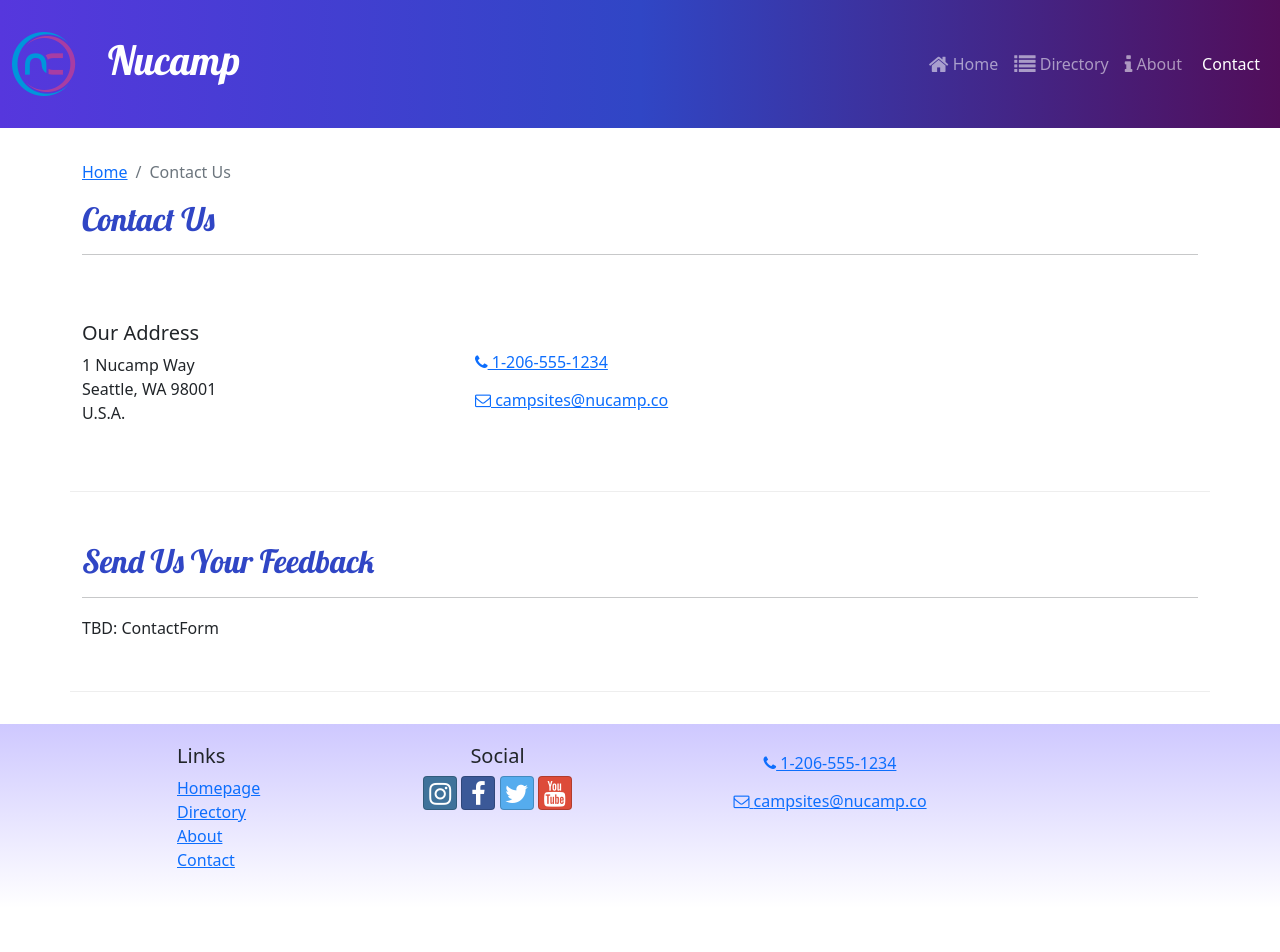
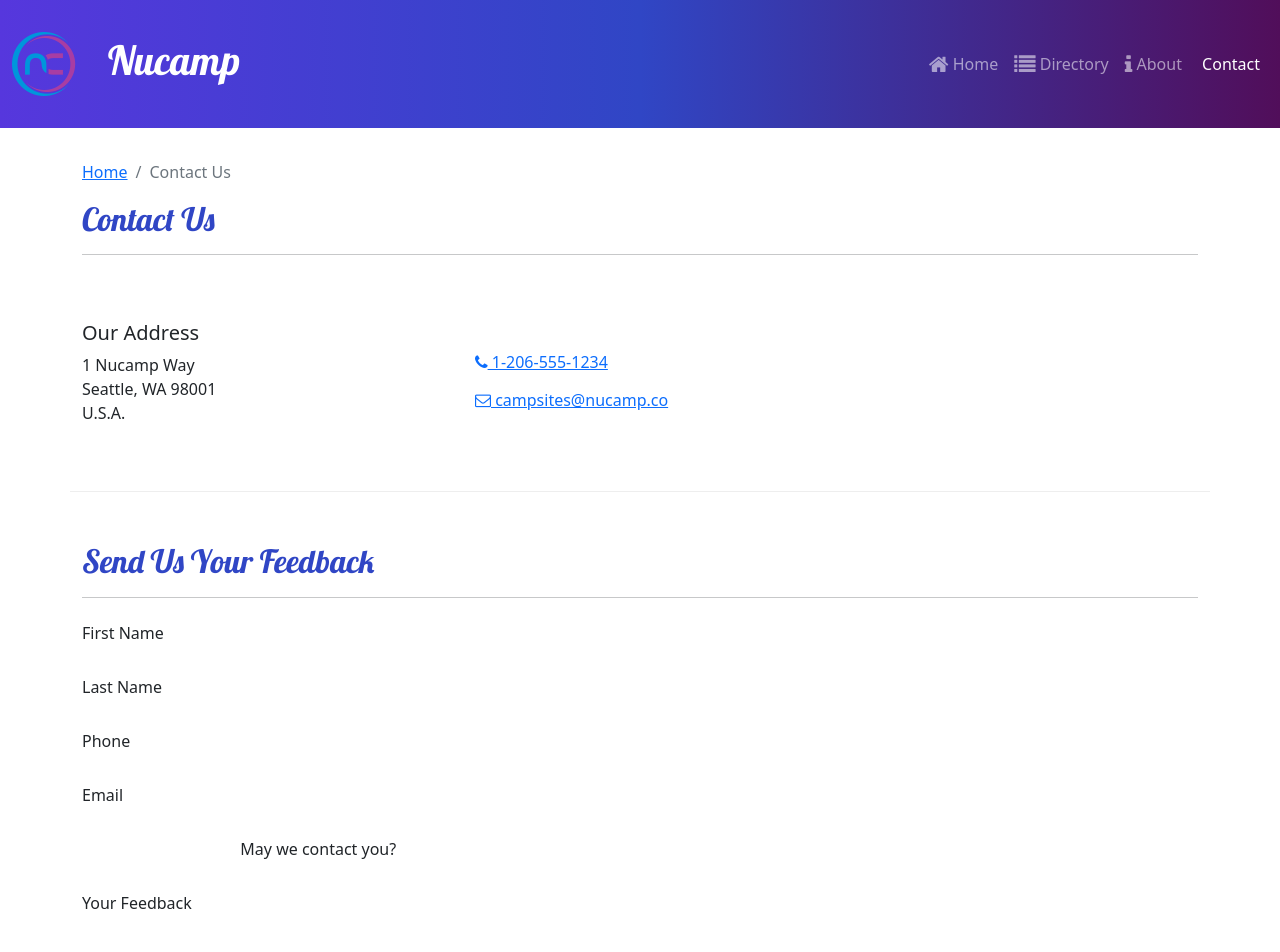
Before and after one commit to trautfish/nucampsite-react, a React (Create React App) app: page /contact in a window 1280 px wide. Shown: the top 952 px of the page. Before the commit the page ends 908 px from the top, so only its background shows below. Built offline with nearby package versions, Linux system fonts and the light colour scheme.

Commit message:
ContactForm - Pt 1

```diff
--- /dev/null
+++ b/src/components/ContactForm.js
@@ -0,0 +1,77 @@
+import { Button, Label, Col, FormGroup } from 'reactstrap';
+import { Formik, Field, Form } from 'formik';
+
+const ContactForm = () => {
+    return (
+        <Formik
+            initialValues={{
+                firstName: '',
+                lastName: '',
+                phoneNum: '',
+                email: '',
+                agree: false,
+                contactType: 'By Phone',
+                feedback: ''
+            }}
+        >
+            <Form>
+                <FormGroup row>
+                    <Label htmlFor='firstName' md='2'>
+                        First Name
+                    </Label>
+                    <Col md='10'>
+
+                    </Col>
+                </FormGroup>
+                <FormGroup row>
+                    <Label htmlFor='lastName' md='2'>
+                        Last Name
+                    </Label>
+                    <Col md='10'>
+
+                    </Col>
+
+                </FormGroup>
+                <FormGroup row>
+                    <Label htmlFor='phoneNum' md='2'>
+                        Phone
+                    </Label>
+                    <Col md='10'>
+
+                    </Col>
+
+                </FormGroup>
+                <FormGroup row>
+                    <Label htmlFor='email' md='2'>
+                        Email
+                    </Label>
+                    <Col md='10'>
+
+                    </Col>
+
+                </FormGroup>
+                <FormGroup row>
+                    <Label check md={{ size: 4, offset: 2 }}>
+                        May we contact you?
+                    </Label>
+                    <Col md='4'>
+
+                    </Col>
+                </FormGroup>
+                <FormGroup row>
+                    <Label htmlFor='feedback' md='2'>
+                        Your Feedback
+                    </Label>
+                    <Col md='10'>
+
+                    </Col>
+                </FormGroup>
+                <FormGroup row>
+
+                </FormGroup>
+            </Form>
+        </Formik>
+    )
+};
+
+export default ContactForm;
--- a/src/pages/ContactPage.js
+++ b/src/pages/ContactPage.js
@@ -1,5 +1,6 @@
 import { Container, Col, Row } from 'reactstrap';
 import SubHeader from '../components/SubHeader';
+import ContactForm from '../components/ContactForm';
 
 const ContactPage = () => {
     return (
@@ -40,7 +41,7 @@
                     <hr />
                 </Col>
                 <Col md='10'>
-                    TBD: ContactForm
+                    <ContactForm />
                 </Col>
             </Row>
         </Container>
```
